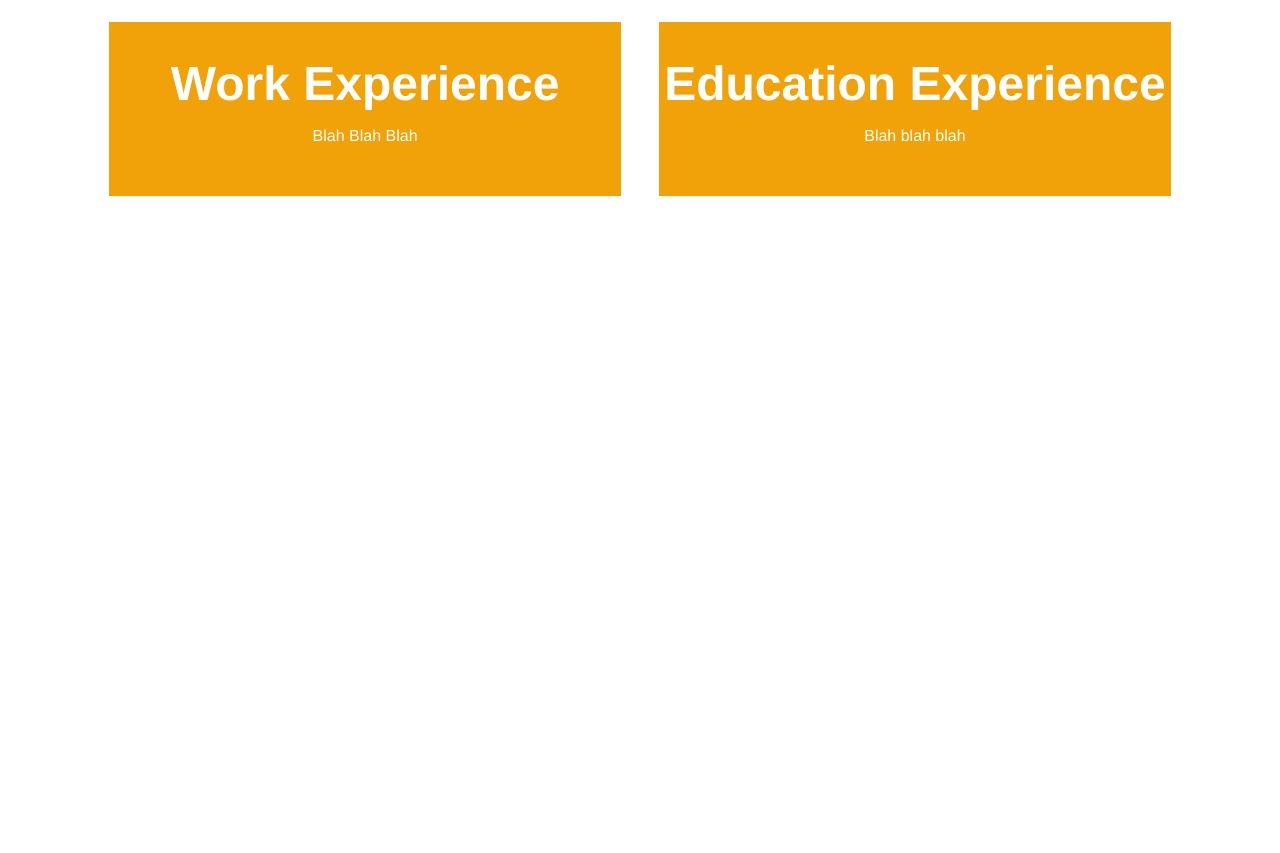
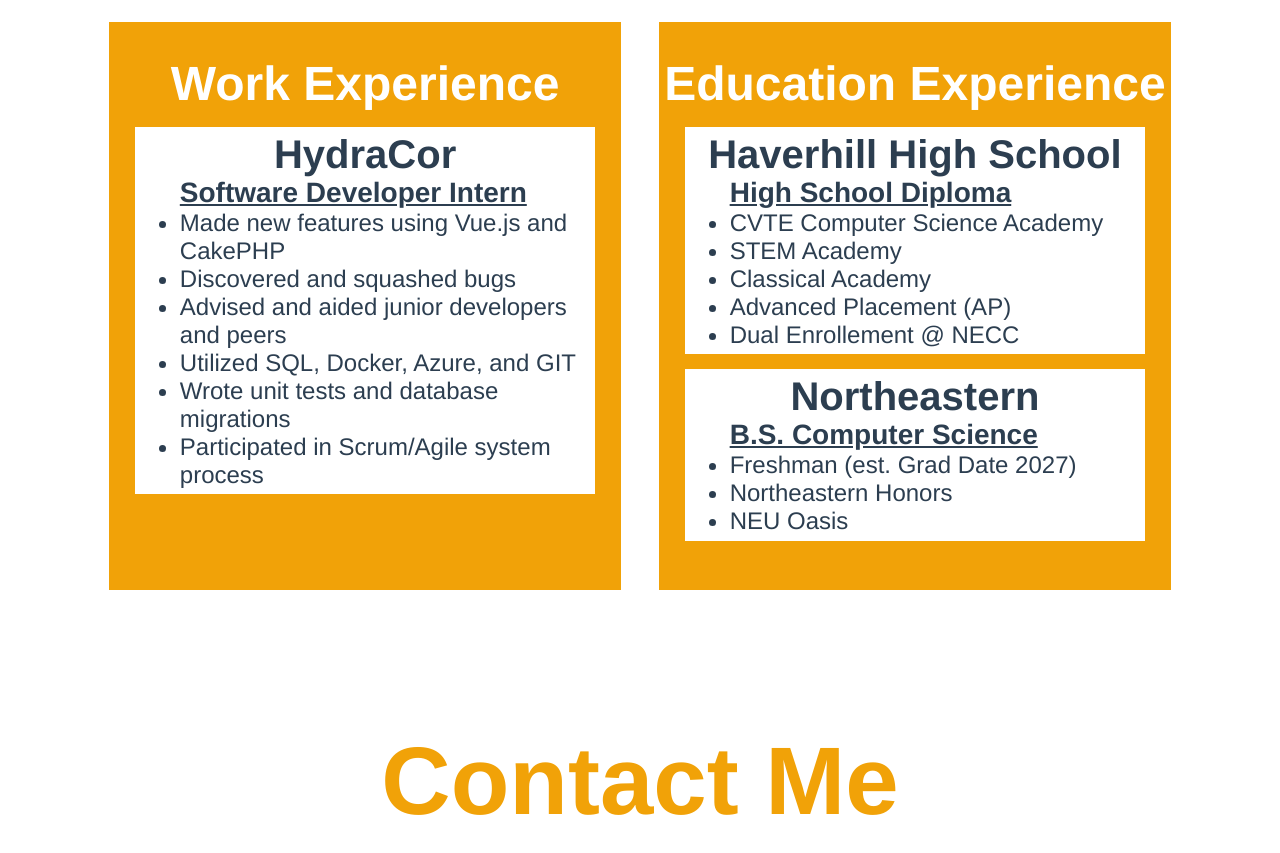
Before and after one commit to russell-leung/Personal-Website, a Vue app: page / in a window 1280 px wide. Shown: the part 2380-3233 px from the top of the page. Before the commit the page ends 2661 px from the top, so only its background shows below. Built offline with nearby package versions, Linux system fonts and the light colour scheme.

Commit message:
Finish Experience Page, Add Contact Page Skeleton

```diff
--- /dev/null
+++ b/src/components/ContactPage.vue
@@ -0,0 +1,25 @@
+<template>
+    <div id="contactPage">
+        <h1>Contact Me</h1>
+    </div>
+</template>
+
+<script>
+export default {
+  name: 'ContactPage',
+  data () {
+    return {
+    }
+  },
+  methods: {
+  }
+}
+</script>
+
+<style scoped>
+h1 {
+    color: #F1A208;
+    font-size: 6rem;
+    margin: 10% 0 0 0;
+}
+</style>
--- a/src/components/ExperiencePage.vue
+++ b/src/components/ExperiencePage.vue
@@ -11,8 +11,9 @@
                   <font-awesome-icon
                     :icon="['fab', icon]"
                     :alt="iconDescription"
+                    :id="icon"
                     size="7x"
-                    class="icon"
+                    class="icon techStackIcon"
                     @click="changeTechStackDescription(icon)"
                   />
                 </div>
@@ -30,13 +31,49 @@
               </div>
             </div>
             <div id="experienceContainer">
-              <div id="workExperience">
+              <div id="workExperienceContainer">
                 <h4>Work Experience</h4>
-                <p>Blah Blah Blah</p>
+                <div class="experienceSection">
+                  <div
+                    v-for="(experienceDetails, experience) in workExperience"
+                    :key="experience"
+                    class="experienceCard"
+                  >
+                    <p style="font-size: 2.5rem;"><b>{{ experience }}</b></p>
+                    <ul>
+                      <p style="font-size: 1.75rem; text-align: left;"><b><u>{{ experienceDetails['jobTitle'] }}</u></b></p>
+                      <li
+                        v-for="(bulletPoint, index) in experienceDetails['experienceBulletPoints']"
+                        :key="index"
+                        style="font-size: 1.5rem; text-align: start;"
+                      >
+                        {{ bulletPoint }}
+                      </li>
+                    </ul>
+                  </div>
+                </div>
               </div>
-              <div id="educationExperience">
+              <div id="educationExperienceContainer">
                 <h4>Education Experience</h4>
-                <p>Blah blah blah</p>
+                <div class="experienceSection">
+                  <div
+                    v-for="(experienceDetails, experience) in educationExperience"
+                    :key="experience"
+                    class="experienceCard"
+                  >
+                    <p style="font-size: 2.5rem;"><b>{{ experience }}</b></p>
+                    <ul>
+                      <p style="font-size: 1.75rem; text-align: left;"><b><u>{{ experienceDetails['degree'] }}</u></b></p>
+                      <li
+                        v-for="(bulletPoint, index) in experienceDetails['experienceBulletPoints']"
+                        :key="index"
+                        style="font-size: 1.5rem; text-align: start;"
+                      >
+                        {{ bulletPoint }}
+                      </li>
+                    </ul>
+                  </div>
+                </div>
               </div>
             </div>
         </div>
@@ -48,29 +85,85 @@
   name: 'ExperiencePage',
   data () {
     return {
+      currentTechStackIcon: null,
       techStackIcons: {
         'js': 'I have 3+ years of experience with JavaScript (JS). ' +
               'I\'ve used JS, Node.js, JQuery, and Vue.js both in personal projects, ' +
               'such as this website you\'re viewing currentl, as well as in ' +
               'my prior internship experience at HydraCor, LLC as a Software Developer Intern.',
-        'python': 'python description',
-        'java': 'java description',
-        'html5': 'html5 description',
-        'css3': 'css3 description',
-        'php': 'php description',
-        'linux': 'linux description',
-        // TODO: link github here, using <a> tags and render this with v-html
-        'git': 'git description',
+        'python': 'I have 4+ years of experience with Python. ' +
+                  'I\'ve used Django, Flask, and NumPy in personal projects and classes. ' +
+                  'I\'m familiar with Python Object Oriented Programming and Data Structures.',
+        'java': 'I have about a year of experience using Java. ' +
+                'While I\'m not as familiar with Java compared to other languages, ' +
+                'I recieved a 5 on the AP Computer Science A test, and am familiar with basic ' +
+                'Java Object Oriented Programming and Algorithms.',
+        'html5': 'I have 4+ years of experience using HTML (HyperText Markup Language) ' +
+                  'via multiple classes and projects, like the website you are viewing now. ' +
+                  'You can find more examples on my github (<a>https://github.com/russell-leung</a>)',
+        'css3': 'I have 4+ years of experience using CSS (Cascading Style Sheets) ' +
+                'throught many projects and classes, similar to HTML as they go hand in hand.' +
+                'I also have experience using TailwindCSS and Bootstrap.',
+        'php': 'I have about 2 years of experience using PHP via personal projects ' +
+                'and my internship at HydraCor, LLC. I have experience using CakePHP, a ' +
+                'PHP framework. I\'ve used PHP to create API endpoints and write server-side ' +
+                'web application logic along with SQL and MariaDB.',
+        'linux': 'I have about a year of experience with Linux. I\'ve used Linux (Ubuntu) ' +
+                  'during my internship at HydraCor, LLC. I\'m also familiar with Unix (MacOS).',
+        'git': 'I\'ve been using Git and GitHub for 4+ years now. I\'m very familiar ' +
+                'with version control. Checkout my github @russell-leung (<a>https://github.com/russell-leung</a>) ' +
+                'for some of my projects!',
+      },
+      workExperience: {
+        'HydraCor': {
+          'jobTitle': 'Software Developer Intern',
+          'experienceBulletPoints': [
+            'Made new features using Vue.js and CakePHP',
+            'Discovered and squashed bugs',
+            'Advised and aided junior developers and peers',
+            'Utilized SQL, Docker, Azure, and GIT',
+            'Wrote unit tests and database migrations',
+            'Participated in Scrum/Agile system process',
+          ],
+        },
+      },
+      educationExperience: {
+        'Haverhill High School': {
+          'degree': 'High School Diploma',
+          'experienceBulletPoints': [
+            'CVTE Computer Science Academy',
+            'STEM Academy',
+            'Classical Academy',
+            'Advanced Placement (AP)',
+            'Dual Enrollement @ NECC',
+          ]
+        },
+        'Northeastern': {
+          'degree': 'B.S. Computer Science',
+          'experienceBulletPoints': [
+            'Freshman (est. Grad Date 2027)',
+            'Northeastern Honors',
+            'NEU Oasis'
+          ],
+        },
       },
     }
   },
   methods: {
     changeTechStackDescription (icon) {
-      this.$refs.techStackDescriptionContainer.style.display = 'block';
+      if (this.currentTechStackIcon) {
+        document.querySelector(`#${this.currentTechStackIcon}`).style.color = 'inherit';
+      }
+      this.currentTechStackIcon = icon;
+      document.querySelector(`#${icon}`).style.color = '#F1A208';
       this.$refs.techStackDescriptionTitle.innerHTML = icon.toUpperCase();
       this.$refs.techStackDescription.innerHTML = this.techStackIcons[icon];
+      this.$refs.techStackDescriptionContainer.style.display = 'block';
     },
     hideTechStackDescription () {
+      if (this.currentTechStackIcon) {
+        document.querySelector(`#${this.currentTechStackIcon}`).style.color = 'inherit';
+      }
       this.$refs.techStackDescriptionContainer.style.display = 'none';
     }
   }
@@ -93,6 +186,9 @@
   margin: 2% 0 2% 0;
   justify-content: space-evenly;
 }
+.techStackIcon:hover {
+  color: #F1A208 !important;
+}
 #techStackDescriptionContainer {
   background-color: #F1A208;
   border-radius: 1%;
@@ -113,15 +209,24 @@
   justify-content: space-evenly;
   width: 100%;
 }
-#workExperience, #educationExperience {
+#experienceContainer h4 {
+  margin: 0;
+  font-size: 3rem;
+}
+#workExperienceContainer, #educationExperienceContainer {
   width: 45%;
   background-color: #F1A208;
   color: white;
   padding: 3% 0;
   margin: 2% 0;
 }
-#experienceContainer h4 {
+.experienceSection p, .experienceSection ul {
   margin: 0;
-  font-size: 3rem;
+}
+.experienceCard {
+  background-color: white;
+  color: #2c3e50;
+  margin: 3% 5%;
+  padding: 1%;
 }
 </style>
--- a/src/components/MainPage.vue
+++ b/src/components/MainPage.vue
@@ -4,6 +4,7 @@
         <HomePage />
         <PortfolioPage />
         <ExperiencePage />
+        <ContactPage />
     </div>
 </template>
 
@@ -12,6 +13,7 @@
 import HomePage from '../components/HomePage.vue'
 import PortfolioPage from '../components/PortfolioPage.vue'
 import ExperiencePage from './ExperiencePage.vue';
+import ContactPage from './ContactPage.vue';
 
 export default {
   name: 'MainPage',
@@ -20,6 +22,7 @@
     HomePage,
     PortfolioPage,
     ExperiencePage,
+    ContactPage,
   }
 }
 </script>
```
